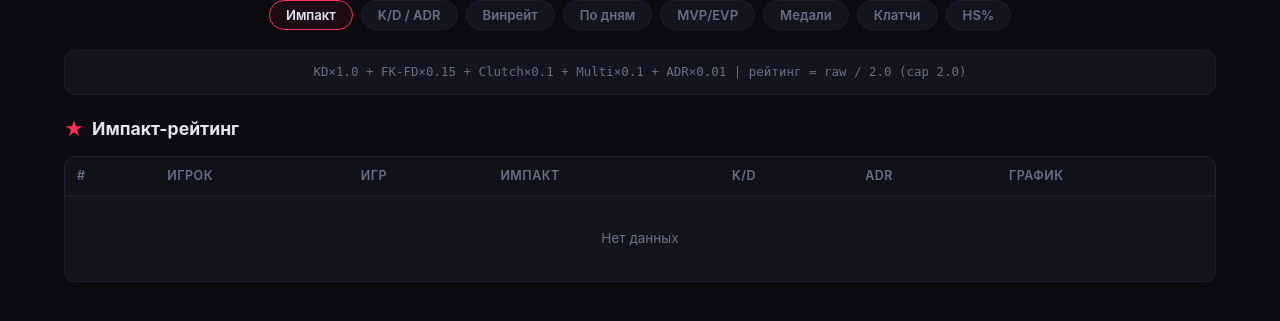
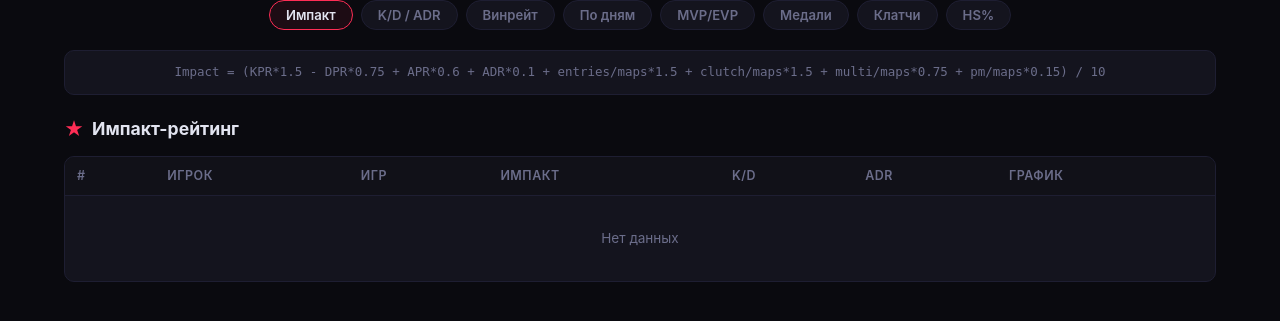
Before and after one commit to makdimm/cs2-landing, a FastAPI app: page / in a window 1280 px wide. Shown: the part 154-475 px from the top of the page. Run offline with FastAPI, Linux system fonts and the light colour scheme; data that the repository does not hold is empty.

Commit message:
feat: ушастая медаль (worst) + единая формула импакта в рейтингах

```diff
--- a/main.py
+++ b/main.py
@@ -43,64 +43,173 @@ def get_db():
     return conn
 
 
+def get_last_game_dates(conn, limit=8):
+    rows = conn.execute(
+        "SELECT DISTINCT match_date FROM matches ORDER BY match_date DESC LIMIT ?",
+        (limit,)
+    ).fetchall()
+    return sorted([r[0] for r in rows])
+
+
+def estimate_day_maps(conn, match_date):
+    match_ids = conn.execute(
+        "SELECT id FROM matches WHERE match_date=?",
+        (match_date,)
+    ).fetchall()
+    total_maps = 0
+    for match in match_ids:
+        total_kills = conn.execute(
+            "SELECT COALESCE(SUM(kills),0) FROM player_stats WHERE match_id=?",
+            (match["id"],)
+        ).fetchone()[0]
+        total_maps += max(1, round(total_kills / 150.0))
+    return total_maps
+
+
+def compute_day_impact(day_stats, maps):
+    if not day_stats or maps <= 0:
+        return 0.0
+
+    rounds = maps * 26
+    if rounds <= 0:
+        return 0.0
+
+    kills = float(day_stats["kills"] or 0)
+    deaths = float(day_stats["deaths"] or 0)
+    assists = float(day_stats["assists"] or 0)
+    adr = float(day_stats["adr"] or 70)
+    entries = float(day_stats["entries"] or 0) / maps
+    clutch_score = float(day_stats["clutch_score"] or 0) / maps
+    multi_score = float(day_stats["multi_score"] or 0) / maps
+    pm = float(day_stats["pm"] or 0) / maps
+
+    kpr = kills / rounds
+    dpr = deaths / rounds
+    apr = assists / rounds
+
+    return (
+        (kpr * 1.5)
+        - (dpr * 0.75)
+        + (apr * 0.6)
+        + (adr * 0.1)
+        + (entries * 1.5)
+        + (clutch_score * 1.5)
+        + (multi_score * 0.75)
+        + (pm * 0.15)
+    ) / 10
+
+
+def get_player_last8_impact_summary(conn, player_name, day_dates=None, day_maps=None):
+    if day_dates is None:
+        day_dates = get_last_game_dates(conn, 8)
+    if not day_dates:
+        return {
+            "player_name": player_name,
+            "games": 0,
+            "kd": 0.0,
+            "adr": 0.0,
+            "hs": 0.0,
+            "impact": 0.0,
+            "daily_impacts": [],
+        }
+
+    if day_maps is None:
+        day_maps = {day: estimate_day_maps(conn, day) for day in day_dates}
+
+    placeholders = ",".join("?" for _ in day_dates)
+    rows = conn.execute(
+        f"""
+        SELECT m.match_date,
+               SUM(ps.kills) AS kills,
+               SUM(ps.deaths) AS deaths,
+               SUM(ps.assists) AS assists,
+               ROUND(AVG(ps.adr), 1) AS adr,
+               ROUND(AVG(ps.hs_percent), 1) AS hs,
+               SUM(COALESCE(ps.fk, 0) - COALESCE(ps.fd, 0)) AS entries,
+               SUM(
+                   COALESCE(ps.clutch_1v5, 0) * 5
+                   + COALESCE(ps.clutch_1v4, 0) * 4
+                   + COALESCE(ps.clutch_1v3, 0) * 3
+                   + COALESCE(ps.clutch_1v2, 0) * 2
+                   + COALESCE(ps.clutch_1v1, 0)
+               ) AS clutch_score,
+               SUM(
+                   COALESCE(ps.multikill_5k, 0) * 5
+                   + COALESCE(ps.multikill_4k, 0) * 4
+                   + COALESCE(ps.multikill_3k, 0) * 3
+                   + COALESCE(ps.multikill_2k, 0) * 2
+               ) AS multi_score,
+               SUM(COALESCE(ps.plus_minus, 0)) AS pm
+        FROM player_stats ps
+        JOIN matches m ON ps.match_id = m.id
+        WHERE ps.player_name = ? AND m.match_date IN ({placeholders})
+        GROUP BY m.match_date
+        ORDER BY m.match_date
+        """,
+        (player_name, *day_dates),
+    ).fetchall()
+
+    daily_impacts = []
+    total_kills = total_deaths = 0
+    total_adr = total_hs = 0.0
+    impact_sum = 0.0
+
+    for row in rows:
+        maps = day_maps.get(row["match_date"], 0)
+        impact = compute_day_impact(row, maps)
+        impact_sum += impact
+        daily_impacts.append({"date": row["match_date"], "impact": round(impact, 2)})
+        total_kills += row["kills"] or 0
+        total_deaths += row["deaths"] or 0
+        total_adr += row["adr"] or 0
+        total_hs += row["hs"] or 0
+
+    games = len(rows)
+    if games:
+        avg_impact = round(impact_sum / games, 2)
+        kd = round(total_kills / max(total_deaths, 1), 2)
+        adr = round(total_adr / games, 1)
+        hs = round(total_hs / games, 1)
+    else:
+        avg_impact = 0.0
+        kd = 0.0
+        adr = 0.0
+        hs = 0.0
+
+    return {
+        "player_name": player_name,
+        "games": games,
+        "kd": kd,
+        "adr": adr,
+        "hs": hs,
+        "impact": avg_impact,
+        "daily_impacts": daily_impacts,
+    }
+
+
 # ── Все игроки (без фильтра по дням) ──
 ACTIVE_FILTER_SQL = ""
 
 
 def get_daily_impact_for_player(conn, player_name):
     """Get a list of per-day impact values for the last 8 game dates."""
-    days = conn.execute(
-        "SELECT DISTINCT match_date FROM matches ORDER BY match_date DESC LIMIT 8"
-    ).fetchall()
-    if not days:
-        return []
-    day_dates = sorted([d[0] for d in days])
-    result = []
-    for day in day_dates:
-        row = conn.execute("""
-            SELECT ROUND(AVG(ps.kd), 2) AS kd,
-                   ROUND(AVG(ps.fk - ps.fd), 1) AS entries,
-                   ROUND(AVG(ps.clutch_1v5 + ps.clutch_1v4 + ps.clutch_1v3), 2) AS clutches,
-                   ROUND(AVG(ps.multikill_3k + ps.multikill_4k + ps.multikill_5k), 2) AS multi,
-                   ROUND(AVG(ps.adr), 1) AS adr
-            FROM player_stats ps
-            JOIN matches m ON ps.match_id = m.id
-            WHERE ps.player_name = ? AND m.match_date = ?
-        """, (player_name, day)).fetchone()
-        if row and row["kd"] is not None:
-            entries_val = row["entries"] if row["entries"] and row["entries"] > 0 else 0
-            impact = ((row["kd"] * 1.0) + (entries_val * 0.15) + (row["clutches"] * 0.1) + (row["multi"] * 0.1) + (row["adr"] * 0.01)) / 2.0
-            impact = min(impact, 2.0)
-            result.append({"date": day, "impact": round(impact, 2)})
-    return result
+    summary = get_player_last8_impact_summary(conn, player_name)
+    return summary["daily_impacts"]
 
 
 def get_impact_rating(limit=20):
     conn = get_db()
-    sql = f"""
-    WITH player_agg AS (
-        SELECT ps.player_name,
-               COUNT(DISTINCT m.match_date) AS games,
-               ROUND(AVG(ps.kd), 2) AS kd,
-               ROUND(AVG(ps.adr), 1) AS adr,
-               ROUND(AVG(ps.hs_percent), 1) AS hs,
-               ROUND(AVG(ps.fk - ps.fd), 1) AS entries,
-               ROUND(AVG(ps.clutch_1v5 + ps.clutch_1v4 + ps.clutch_1v3), 2) AS clutches,
-               ROUND(AVG(ps.multikill_3k + ps.multikill_4k + ps.multikill_5k), 2) AS multi
-        FROM player_stats ps
-        JOIN matches m ON ps.match_id = m.id
-        WHERE 1=1 {ACTIVE_FILTER_SQL}
-        GROUP BY ps.player_name
-    )
-    SELECT *, games AS games,
-        ROUND(MIN(((kd * 1.0) + (CASE WHEN entries > 0 THEN entries ELSE 0 END * 0.15) + (clutches * 0.1) + (multi * 0.1) + (ADR * 0.01)) / 2.0, 2.0), 2) AS impact
-    FROM player_agg
-    ORDER BY CASE WHEN games >= 3 THEN 0 ELSE 1 END, impact DESC LIMIT ?
-    """
-    rows = conn.execute(sql, (limit,)).fetchall()
-    players = [dict(r) for r in rows]
-    for p in players:
-        p["daily_impacts"] = get_daily_impact_for_player(conn, p["player_name"])
+    day_dates = get_last_game_dates(conn, 8)
+    day_maps = {day: estimate_day_maps(conn, day) for day in day_dates}
+    rows = conn.execute(
+        f"SELECT DISTINCT ps.player_name FROM player_stats ps JOIN matches m ON ps.match_id = m.id WHERE 1=1 {ACTIVE_FILTER_SQL} ORDER BY ps.player_name"
+    ).fetchall()
+    players = []
+    for row in rows:
+        summary = get_player_last8_impact_summary(conn, row["player_name"], day_dates, day_maps)
+        players.append(summary)
+    players.sort(key=lambda x: (0 if x["games"] >= 3 else 1, -x["impact"], x["player_name"]))
+    players = players[:limit]
     conn.close()
     return players
 
@@ -279,17 +388,13 @@ def get_mvp_evp():
             """, (day,)).fetchone()[0]
             winner_team = "Team A" if ka >= kb else "Team B"
 
-        match_ids = [m["id"] for m in conn.execute("SELECT id FROM matches WHERE match_date=?", (day,)).fetchall()]
-        total_maps = 0
-        for mid in match_ids:
-            tk = conn.execute("SELECT COALESCE(SUM(kills),0) FROM player_stats WHERE match_id=?", (mid,)).fetchone()[0]
-            total_maps += max(1, round(tk / 150.0))
+        total_maps = estimate_day_maps(conn, day)
 
         players = conn.execute(f"""
             SELECT ps.player_name, ps.team,
                    SUM(ps.kills) AS kills, SUM(ps.deaths) AS deaths, SUM(ps.assists) AS assists,
                    ROUND(AVG(ps.adr),1) AS adr,
-                   SUM(COALESCE(ps.fk - ps.fd,0)) AS entries,
+                   SUM(COALESCE(ps.fk,0) - COALESCE(ps.fd,0)) AS entries,
                    SUM(COALESCE(ps.clutch_1v5,0)*5+COALESCE(ps.clutch_1v4,0)*4+COALESCE(ps.clutch_1v3,0)*3+COALESCE(ps.clutch_1v2,0)*2+COALESCE(ps.clutch_1v1,0)) AS clutch_score,
                    SUM(COALESCE(ps.multikill_5k,0)*5+COALESCE(ps.multikill_4k,0)*4+COALESCE(ps.multikill_3k,0)*3+COALESCE(ps.multikill_2k,0)*2) AS multi_score,
                    SUM(COALESCE(ps.plus_minus,0)) AS pm
@@ -301,19 +406,9 @@ def get_mvp_evp():
         if len(players) < 4:
             continue
 
-        rounds = total_maps * 26
         rated = []
         for p in players:
-            kpr = p["kills"] / rounds
-            dpr = p["deaths"] / rounds
-            apr = p["assists"] / rounds
-            ar = p["adr"] or 70
-            impact_val = (kpr * 1.5) - (dpr * 0.75) + (apr * 0.6) + (ar * 0.1) \
-                         + ((p["entries"] or 0) / total_maps * 1.5) \
-                         + ((p["clutch_score"] or 0) / total_maps * 1.5) \
-                         + ((p["multi_score"] or 0) / total_maps * 0.75) \
-                         + ((p["pm"] or 0) / total_maps * 0.15)
-            impact_val /= 10
+            impact_val = compute_day_impact(p, total_maps)
             kd = round(p["kills"] / max(p["deaths"], 1), 2)
             rated.append({
                 "name": p["player_name"], "team": p["team"][-1],
@@ -374,7 +469,6 @@ def get_medals_stats():
             })
             stats["mvp_count"] += 1
             stats["medals_total"] += 1
-            stats["_impact_sum"] += float(mvp.get("impact") or 0)
             stats["_kd_sum"] += float(mvp.get("kd") or 0)
             stats["_adr_sum"] += float(mvp.get("adr") or 0)
             stats["_medal_days"] += 1
@@ -396,7 +490,6 @@ def get_medals_stats():
             })
             stats["evp_count"] += 1
             stats["medals_total"] += 1
-            stats["_impact_sum"] += float(evp.get("impact") or 0)
             stats["_kd_sum"] += float(evp.get("kd") or 0)
             stats["_adr_sum"] += float(evp.get("adr") or 0)
             stats["_medal_days"] += 1
@@ -421,30 +514,34 @@ def get_medals_stats():
         return []
 
     conn = get_db()
+    day_dates = get_last_game_dates(conn, 8)
+    day_maps = {day: estimate_day_maps(conn, day) for day in day_dates}
     games_rows = conn.execute("""
         SELECT ps.player_name, COUNT(DISTINCT m.match_date) AS games
         FROM player_stats ps
         JOIN matches m ON ps.match_id = m.id
         GROUP BY ps.player_name
     """).fetchall()
-    conn.close()
 
     games_map = {row["player_name"]: row["games"] for row in games_rows}
 
     out = []
     for name, stats in medal_stats.items():
         medal_days = stats["_medal_days"] or 1
+        avg_impact = get_player_last8_impact_summary(conn, name, day_dates, day_maps)["impact"]
         out.append({
             "player_name": name,
             "mvp_count": stats["mvp_count"],
             "evp_count": stats["evp_count"],
             "worst_count": stats["worst_count"],
             "medals_total": stats["medals_total"],
-            "avg_impact": round(stats["_impact_sum"] / medal_days, 2),
+            "avg_impact": avg_impact,
             "avg_kd": round(stats["_kd_sum"] / medal_days, 2),
             "avg_adr": round(stats["_adr_sum"] / medal_days, 1),
             "games": games_map.get(name, 0),
         })
+
+    conn.close()
 
     out.sort(key=lambda x: (-x["medals_total"], -x["mvp_count"], -x["avg_impact"], x["player_name"]))
     return out
--- a/templates/index.html
+++ b/templates/index.html
@@ -150,7 +150,7 @@
   </div>
 
   <div class="formula">
-    KD×1.0 + FK-FD×0.15 + Clutch×0.1 + Multi×0.1 + ADR×0.01  |  рейтинг = raw / 2.0 (cap 2.0)
+    Impact = (KPR*1.5 - DPR*0.75 + APR*0.6 + ADR*0.1 + entries/maps*1.5 + clutch/maps*1.5 + multi/maps*0.75 + pm/maps*0.15) / 10
   </div>
 
   {% if last_day %}
@@ -206,12 +206,12 @@
               stroke-width="2"
               stroke-linecap="round"
               stroke-linejoin="round"
-              points="{% for item in impacts %}{{ loop.index0 * (100 // (impacts|length - 1)) }},{{ 30 - (item.impact / 2.0 * 30)|round(1) }}{% if not loop.last %} {% endif %}{% endfor %}"
+              points="{% for item in impacts %}{{ loop.index0 * (100 // (impacts|length - 1)) }},{{ 30 - (item.impact / 3.5 * 30)|round(1) }}{% if not loop.last %} {% endif %}{% endfor %}"
             />
           </svg>
           {% elif impacts|length == 1 %}
           <svg width="100" height="30" viewBox="0 0 100 30" style="display:block;">
-            <circle cx="50" cy="{{ 30 - (impacts[0].impact / 2.0 * 30)|round(1) }}" r="3" fill="#ff6b9d" />
+            <circle cx="50" cy="{{ 30 - (impacts[0].impact / 3.5 * 30)|round(1) }}" r="3" fill="#ff6b9d" />
           </svg>
           {% else %}
           <!-- no data -->
```
